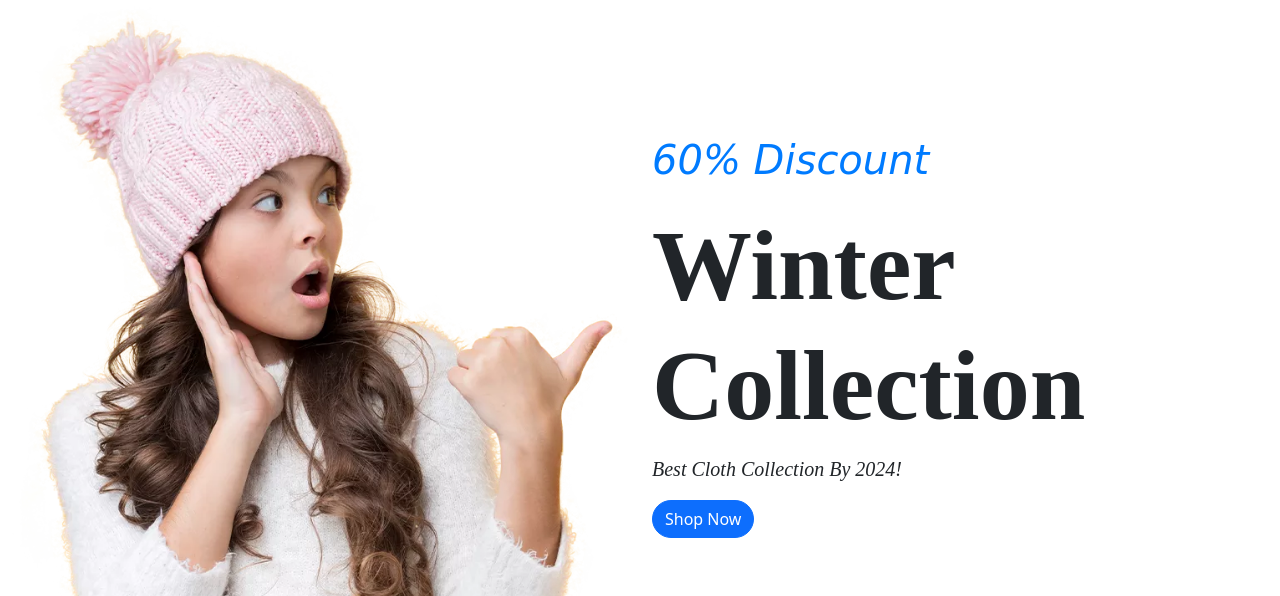
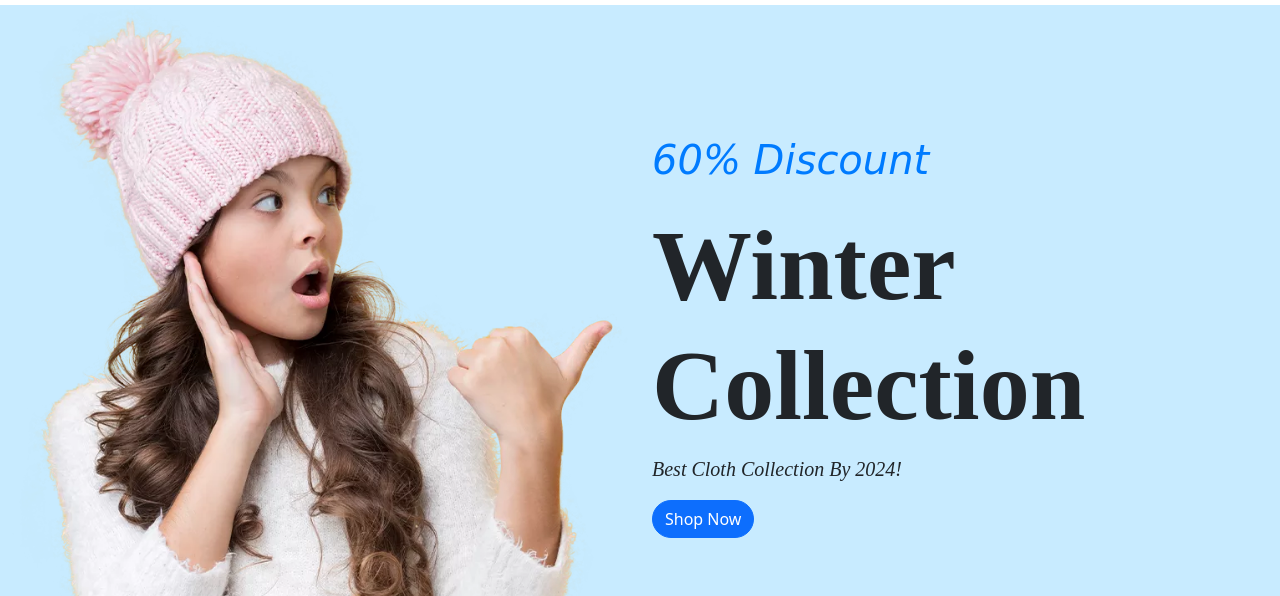
Before and after one commit to sivasainath-reddy/online-shopping, a plain HTML site: page index.html in a window 1280 px wide. Shown: the part 204-800 px from the top of the page. Drawn offline with nearby package versions, Linux system fonts and the light colour scheme; files whose address does not match are found by name.

Commit message:
Update project.css

```diff
--- a/project.css
+++ b/project.css
@@ -43,7 +43,7 @@ a{
     color: black;
 }
 .containerbanner{
-    background-image:url(../Asset/hero/h1_hero.jpg) ;
+    background-image:url(h1_hero.jpg) ;
 }
 #text{
     margin-top: 125px;
```
